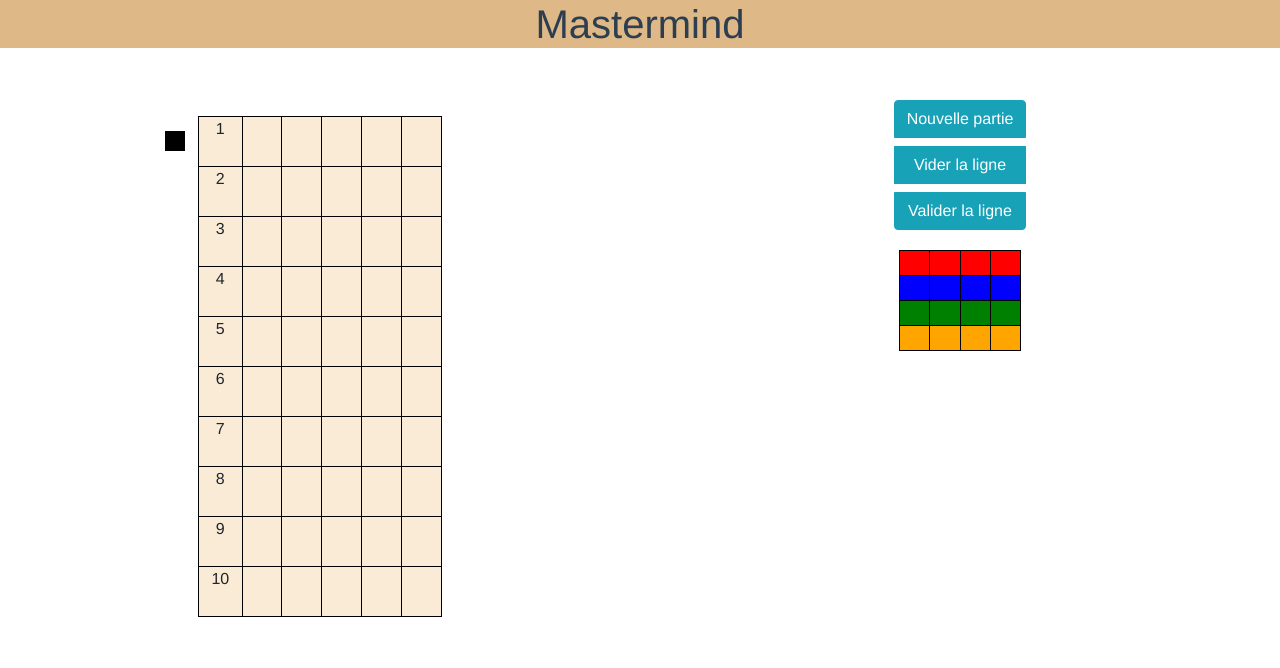
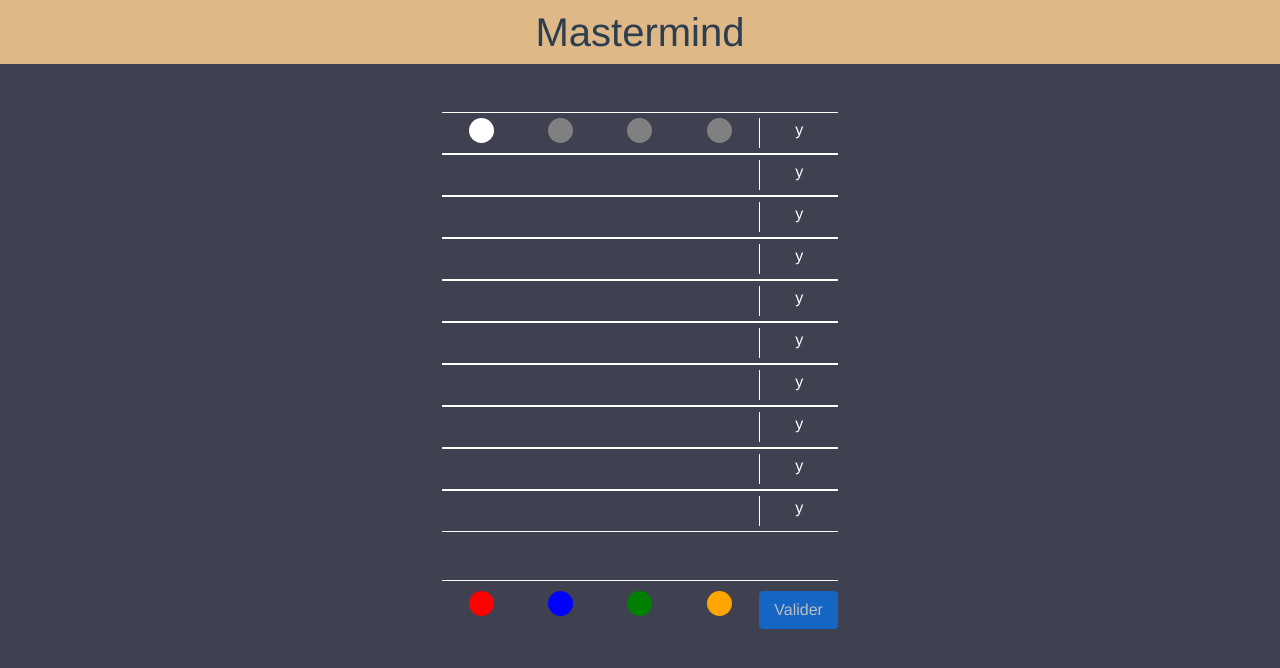
Before and after one commit to olivierrozan/mastermind, a Vue app: page / in a window 1280 px wide. Shown: the top 668 px of the page. Built offline with nearby package versions, Linux system fonts and the light colour scheme.

Commit message:
[M-5] UI

```diff
--- a/package.json
+++ b/package.json
@@ -1,5 +1,5 @@
 {
-  "name": "file-editor",
+  "name": "mastermind",
   "version": "0.1.0",
   "private": true,
   "scripts": {
@@ -23,9 +23,8 @@
     "eslint": "^6.7.2",
     "eslint-plugin-prettier": "^3.3.1",
     "eslint-plugin-vue": "^6.2.2",
-    "node-sass": "^4.12.0",
+    "node-sass": "^4.14.1",
     "prettier": "^2.2.1",
-    "raw-loader": "^4.0.2",
     "sass-loader": "^8.0.2",
     "vue-template-compiler": "^2.6.11"
   },
--- a/src/App.vue
+++ b/src/App.vue
@@ -11,6 +11,8 @@
   -moz-osx-font-smoothing: grayscale;
   text-align: center;
   color: #2c3e50;
+  background: #3F4050;
+  height: 100vh;
 }
 
 #nav {
--- a/src/views/Home.vue
+++ b/src/views/Home.vue
@@ -1,74 +1,99 @@
 <template>
   <section id="home">
-    <h1>Mastermind</h1>
+    <h1 class="py-2">Mastermind</h1>
     <div id="score">
       <h2 v-if="nbCorrect === 4">GAGNE</h2>
       <h2 v-if="currentLine > 9">PERDU</h2>
     </div>
 
     <b-row id="home-wrapper">
-      <b-col id="board" cols="6">
-        <div id="line" :class="`top-${currentLine + 1}`"></div>
-        <b-table-simple id="board-table">
-          <b-tbody>
-            <b-tr class="board-row" :class="i" v-for="i in 10" :key="i">
-              <b-td
-                class="board-col"
-              >
-                {{ i }}
-              </b-td>
-              <b-td
-                class="board-col"
-                :class="`${i - 1}-${j - 1}`"
-                v-for="j in 4"
-                :key="j"
-              >
-              </b-td>
-              <b-td
-                class="board-col"
-              >
-                <!-- <span class="pion-1 mx-1"></span>
-                <span class="pion-2 mx-1"></span>
-                <span class="pion-3 mx-1"></span>
-                <span class="pion-4 mx-1"></span> -->
-              </b-td>
-            </b-tr>
-          </b-tbody>
-        </b-table-simple>
-      </b-col>
-      <b-col id="menu" cols="6">
-        <b-button-group vertical>
-          <b-button class="my-1" variant="info">Nouvelle partie</b-button>
-          <b-button class="my-1" variant="info">Vider la ligne</b-button>
-          <b-button
-            class="my-1"
-            variant="info"
-            @click="submitLine()"
-            :disabled="!isPlaying"
-            >Valider la ligne</b-button
+      <b-col id="board" class="m-auto" cols="4">
+        <b-card
+          class="one-row"
+          v-for="(one, index) in grille"
+          :key="index"
+          no-body
+        >
+          <b-card
+            class="one-column"
+            no-body
           >
-        </b-button-group>
+            <div
+              class="one-cell"
+              v-for="(one2, index2) in one"
+              :key="index2"
+            >
+              <div
+                class="pion"
+                :class="{
+                          target: selectedRow === index && selectedColumn === index2,
+                          idle: selectedRow === index,
+                          red: grille[index][index2] === 0,
+                          blue: grille[index][index2] === 1,
+                          green: grille[index][index2] === 2,
+                          orange: grille[index][index2] === 3
+                        }"
+                @click="chooseCell(index, index2)"
+              ></div>
+            </div>
 
-        <b-table-simple id="pattern-table" class="mt-3" v-if="isPlaying">
-          <b-tbody>
-            <b-tr
-              class="pattern-row"
-              :class="i"
-              v-for="(i, index) in colorsList"
-              :key="index"
+            <div class="marker">
+              y
+            </div>
+          </b-card>
+        </b-card>
+
+        <b-card
+          id="pattern"
+          class="mt-5"
+          no-body
+        >
+          <div class="one-cell">
+            <div
+              class="pion red"
+              @click="chooseColor(0)"
+            ></div>
+          </div>
+          <div class="one-cell">
+            <div
+              class="pion blue"
+              @click="chooseColor(1)"
+            ></div>
+          </div>
+          <div class="one-cell">
+            <div
+              class="pion green"
+              @click="chooseColor(2)"
+            ></div>
+          </div>
+          <div class="one-cell">
+            <div
+              class="pion orange"
+              @click="chooseColor(3)"
+            ></div>
+          </div>
+          <div  class="one-cell">
+            <b-button
+              class="w-100"
+              variant="primary"
+              @click="submitLine()"
+              :disabled="selectedColumn < 4"
             >
-              <b-td
-                class="pattern-col"
-                :class="j"
-                v-for="j in 4"
-                :key="j"
-                @click="chooseColor(index, j)"
-              ></b-td>
-            </b-tr>
-          </b-tbody>
-        </b-table-simple>
+              Valider
+            </b-button>
+          </div>
+        </b-card>
       </b-col>
     </b-row>
+
+    <b-modal id="modal-1" title="Règles du jeu">
+      <p class="my-4">Trouve la combinaison correcte.</p>
+      <div><span class="pion mx-1 black"></span> Un pion de couleur n'est pas dans la combinaison.</div>
+      <div><span class="pion mx-1 red"></span>Un pion de couleur est bien dans la combinaison mais pas à la bonne place.</div>
+      <div><span class="pion mx-1 green"></span>Un pion de couleur est bien dans la combinaison et à la bonne place</div>
+      <div></div>
+      <div></div>
+    </b-modal>
   </section>
 </template>
 
@@ -89,7 +114,10 @@ export default {
       soluce: [],
       nbWrongPlace: 0,
       nbIncorrect: 0,
-      nbCorrect: 0
+      nbCorrect: 0,
+      selectedRow: 0,
+      selectedColumn: 0,
+      selectedColor: ''
     };
   },
   created: function () {
@@ -105,6 +133,12 @@ export default {
         this.grille[this.currentLine][3] === -1;
     },
     init: function () {
+      /*
+        rouge: 0
+        bleu: 1
+        vert: 2
+        orange: 3
+      */
       this.grille = [
         [-1, -1, -1, -1],
         [-1, -1, -1, -1],
@@ -119,25 +153,34 @@ export default {
       ];
       this.soluce = [1, 2, 1, 2];
     },
-    chooseColor: function (i, j) {
-      this.selectedX = i;
-      this.selectedY = j;
-      const table = document.getElementById("board-table");
-      const tr = table
-        .getElementsByClassName("board-row")
-        .item(this.currentLine);
-      const td = tr.getElementsByClassName("board-col").item(this.selectedY);
-      td.style.backgroundColor = this.colorsList[this.selectedX];
-      this.grille[this.currentLine][this.selectedY] = this.selectedX;
-      // console.log(this.soluce, this.grille[this.currentLine]);
+    chooseCell: function (index, index2) {
+      if (this.selectedRow === index) {
+        this.selectedColumn = index2;
+      }
+    },
+    chooseColor: function (color) {
+      this.selectedColor = color;
+
+      if (this.selectedColumn < 4) {
+        this.grille[this.selectedRow][this.selectedColumn] = color;
+        this.selectedColumn++;
+      }
+      // this.selectedX = i;
+      // this.selectedY = j;
+      // const table = document.getElementById("board-table");
+      // const tr = table
+      //   .getElementsByClassName("board-row")
+      //   .item(this.currentLine);
+      // const td = tr.getElementsByClassName("board-col").item(this.selectedY);
+      // td.style.backgroundColor = this.colorsList[this.selectedX];
+      // this.grille[this.currentLine][this.selectedY] = this.selectedX;
     },
     submitLine: function () {
-      // console.log('soluce', this.soluce);
-      // console.log('proposition', this.grille[this.currentLine]);
-      this.checkSoluce();
-      this.currentLine++;
+      // this.checkSoluce();
+      this.selectedRow++;
+      this.selectedColumn = 0;
 
-      if (this.currentLine > 9) {
+      if (this.selectedRow > 9) {
         this.isPlaying = false;
       }
     },
@@ -184,6 +227,45 @@ export default {
 </script>
 
 <style lang="scss">
+.pion {
+  width: 25px;
+  height: 25px;
+  display: inline-block;
+  border-radius: 100%;
+}
+
+.idle {
+  background: grey;
+}
+
+.target {
+  background: white;
+}
+
+.red {
+  background: red;
+}
+
+.green {
+  background: green;
+}
+
+.blue {
+  background: blue;
+}
+
+.orange {
+  background: orange;
+}
+
+.card {
+  background: transparent !important;
+  border-color: white !important;
+  border-left: 0 !important;
+  border-right: 0 !important;
+  border-radius: 0 !important;
+}
+
 #home {
   h1 {
     background: burlywood;
@@ -197,101 +279,41 @@ export default {
     margin: 0;
     padding: 0;
 
-    .red {
-      background: red;
-      height: 100%;
-    }
-    .blue {
-      background: blue;
-      height: 100%;
-    }
-    .green {
-      background: green;
-      height: 100%;
-    }
-    .orange {
-      background: orange;
-      height: 100%;
-    }
+    #board {
+      .one-row {
+        .one-column {
+          flex-direction: row !important;
+          border: 0;
+          color: white;
 
-    #board {
-      #line {
-        width: 20px;
-        height: 20px;
-        background: #000;
-        position: relative;
-        left: 150px;
+          .one-cell,
+          .marker {
+            width: 20%;
+            height: 30px;
+            margin: 5px 0;
+          }
+
+          .marker {
+            border-left: 1px solid white;
+          }
+        }
       }
 
-      .top-1 {
-        top: 35px;
-      }
-      .top-2 {
-        top: 85px;
-      }
-      .top-3 {
-        top: 135px;
-      }
-      .top-4 {
-        top: 185px;
-      }
-      .top-5 {
-        top: 235px;
-      }
-      .top-6 {
-        top: 285px;
-      }
-      .top-7 {
-        top: 335px;
-      }
-      .top-8 {
-        top: 385px;
-      }
-      .top-9 {
-        top: 435px;
-      }
-      .top-10,
-      .top-11 {
-        top: 485px;
-      }
+      #pattern {
+        flex-direction: row !important;
+        width: 100%;
+        border-bottom: 0;
 
-      #board-table {
-        margin: auto;
-        width: 40%;
-        background: antiquewhite;
+        .one-cell {
+          margin-top: 10px;
+          width: 20%;
 
-        .pion {
-          width: 10px;
-          height: 10px;
-          display: inline-block;
+          .pion {
+            &:hover {
+              cursor: pointer;
+            }
+          }
         }
-
-        .red {
-           background: red;
-        }
-
-        .black {
-           background: black;
-        }
-
-        .board-col {
-          padding: 0;
-          width: 50px;
-          height: 50px;
-          border: 1px solid #000;
-        }
-      }
-    }
-
-    #pattern-table {
-      margin: auto;
-      width: 20%;
-
-      .pattern-col {
-        padding: 0;
-        width: 25px;
-        height: 25px;
-        border: 1px solid #000;
       }
     }
   }
```
Also changed, not shown: src/components/HelloWorld.vue (deleted, +0 -32 lines), public/Capture.PNG (added), 1 other file (tests, documents, lock files or other folders).
